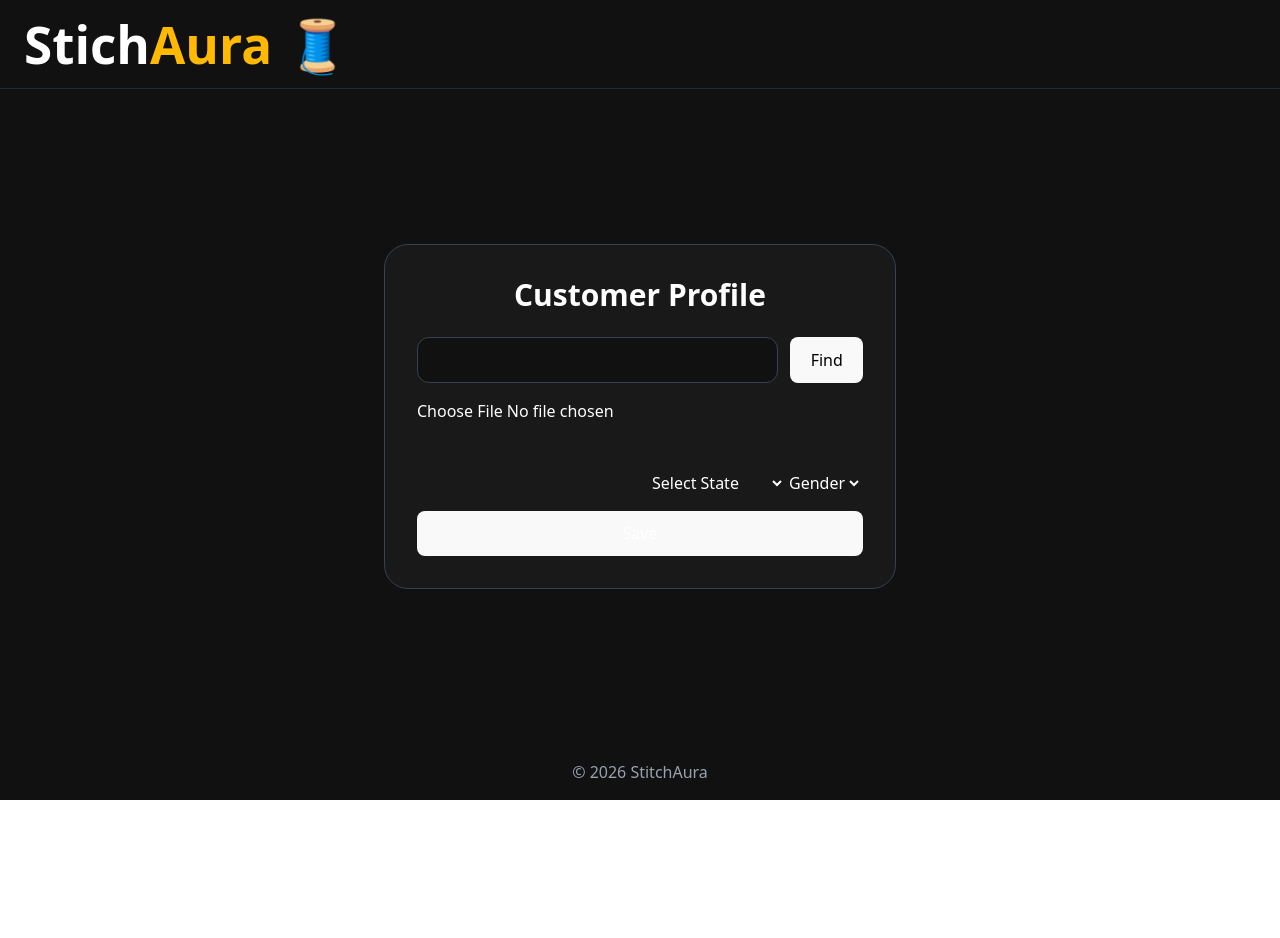
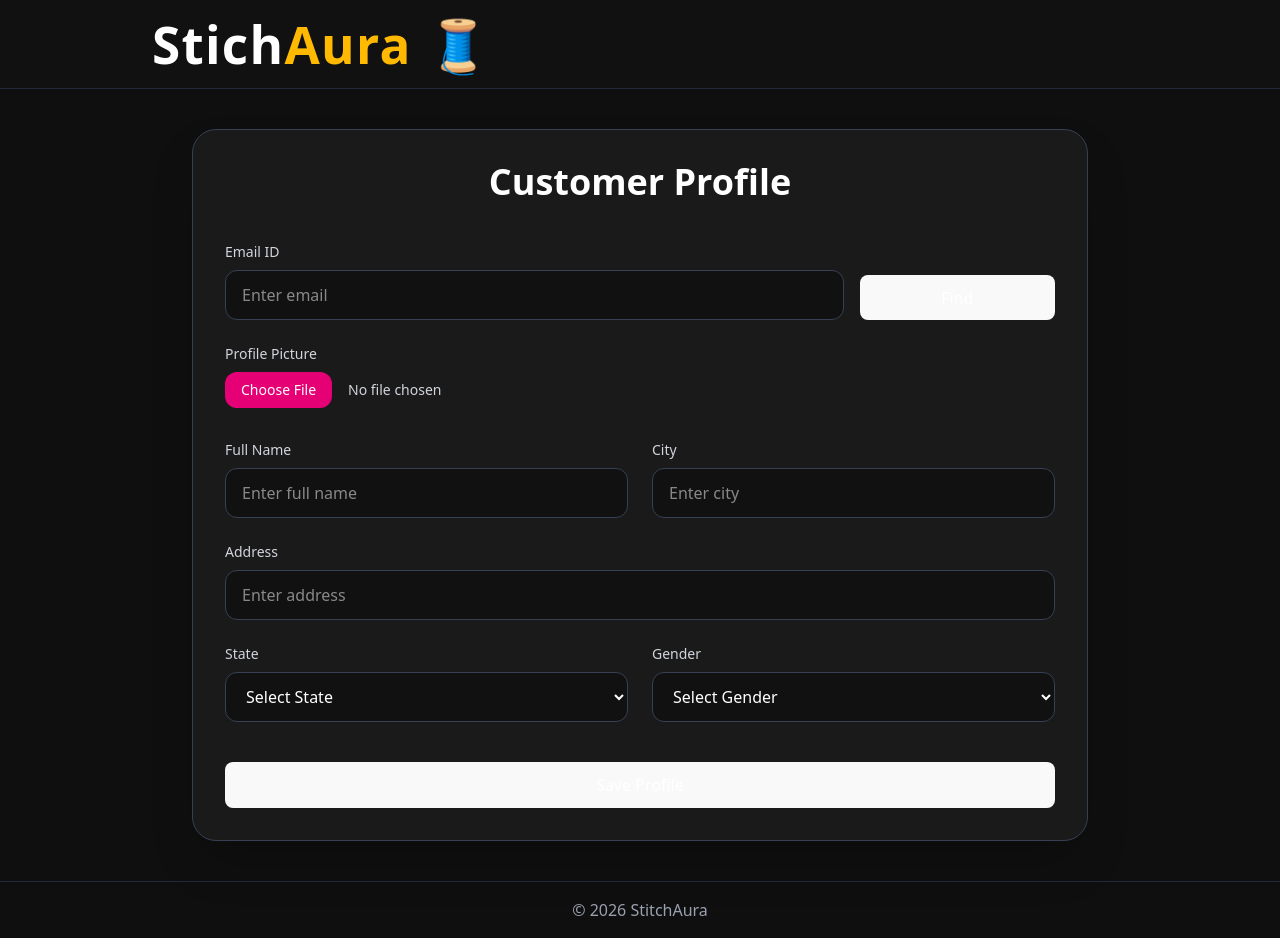
Before and after one commit to Rajnigoyal77/StichAura, a React (Vite) app in the folder sstvitelearn2/: page /app/customerprofile in a window 1280 px wide. Before the commit the page ends 800 px from the top, so only its background shows below. Built offline with nearby package versions, Linux system fonts and the light colour scheme.

Commit message:
fixed customer profile ui

```diff
--- a/sstvitelearn2/src/curdAxios/CustomerProfile.tsx
+++ b/sstvitelearn2/src/curdAxios/CustomerProfile.tsx
@@ -134,96 +134,198 @@ const Signup = () => {
   }
 
  return (
-    <div className="min-h-screen w-screen bg-[#111] text-white flex flex-col overflow-x-hidden">
+  <div className="min-h-screen bg-[#0f0f0f] text-white flex flex-col">
 
-      <header className="w-full flex items-center justify-between px-4 sm:px-6 py-4 border-b border-gray-800">
-        <h1 className="text-xl sm:text-2xl font-bold">
+    {/* HEADER */}
+    <header className="w-full border-b border-gray-800 bg-[#111]">
+      <div className="max-w-5xl mx-auto px-6 py-4 flex items-center justify-between">
+        <h1 className="text-3xl font-bold tracking-wide">
           Stich<span className="text-amber-400">Aura 🧵</span>
         </h1>
+      </div>
     </header>
 
-      <main className="flex-1 w-full flex items-center justify-center relative px-4">
-
-        <form onSubmit={handleSubmit} className="w-full max-w-lg z-10">
-          <div className="bg-[#1a1a1a]/90 border border-gray-700 rounded-3xl p-6 sm:p-8">
-
-            <h2 className="text-3xl font-bold text-center mb-6">
+    {/* MAIN */}
+    <main className="flex-1 flex items-center justify-center px-4 py-10">
+      <form
+        onSubmit={handleSubmit}
+        className="w-full max-w-4xl bg-[#1a1a1a] border border-gray-700 rounded-3xl shadow-2xl p-8"
+      >
+        <h2 className="text-4xl font-bold text-center mb-10">
           Customer Profile
         </h2>
 
         {/* EMAIL + FIND */}
-            <div className="flex gap-3 mb-4">
+        <div className="grid grid-cols-1 md:grid-cols-4 gap-4 mb-6">
+          <div className="md:col-span-3">
+            <label className="block mb-2 text-sm text-gray-300">
+              Email ID
+            </label>
+
             <input
               type="email"
               name="emailid"
               value={formData.emailid}
               onChange={handleChange}
-                className="w-full px-4 py-2 rounded-xl bg-[#111] border border-gray-700"
+              placeholder="Enter email"
+              className="w-full px-4 py-3 rounded-xl bg-[#111] border border-gray-700 focus:outline-none focus:ring-2 focus:ring-pink-500"
             />
+          </div>
 
+          <div className="flex items-end">
             <button
               type="button"
               onClick={doFind}
-                className="px-4 py-2 bg-green-600 rounded-xl text-black"
+              className="w-full bg-green-600 hover:bg-green-700 transition-all py-3 rounded-xl font-semibold"
             >
               Find
             </button>
           </div>
+        </div>
 
-            {/* IMAGE */}
-            <input type="file" onChange={updatePicAndSetPreview} />
+        {/* PROFILE PIC */}
+        <div className="mb-8">
+          <label className="block mb-2 text-sm text-gray-300">
+            Profile Picture
+          </label>
+
+          <input
+            type="file"
+            onChange={updatePicAndSetPreview}
+            className="w-full text-sm text-gray-300 file:mr-4 file:py-2 file:px-4 file:rounded-xl file:border-0 file:bg-pink-600 file:text-white hover:file:bg-pink-700"
+          />
 
           {prev && (
-              <img src={prev} className="w-20 h-20 rounded-full mt-2" />
+            <img
+              src={prev}
+              alt="preview"
+              className="w-28 h-28 object-cover rounded-full mt-5 border-4 border-pink-500"
+            />
           )}
+        </div>
 
-            {/* FIELDS */}
-            <input name="name" value={formData.name} onChange={handleChange} />
-            <input name="address" value={formData.address} onChange={handleChange} />
-            <input name="city" value={formData.city} onChange={handleChange} />
+        {/* FORM FIELDS */}
+        <div className="grid grid-cols-1 md:grid-cols-2 gap-6">
 
-            <select name="state" value={formData.state} onChange={handleChange}>
+          {/* NAME */}
+          <div>
+            <label className="block mb-2 text-sm text-gray-300">
+              Full Name
+            </label>
+
+            <input
+              type="text"
+              name="name"
+              value={formData.name}
+              onChange={handleChange}
+              placeholder="Enter full name"
+              className="w-full px-4 py-3 rounded-xl bg-[#111] border border-gray-700 focus:outline-none focus:ring-2 focus:ring-pink-500"
+            />
+          </div>
+
+          {/* CITY */}
+          <div>
+            <label className="block mb-2 text-sm text-gray-300">
+              City
+            </label>
+
+            <input
+              type="text"
+              name="city"
+              value={formData.city}
+              onChange={handleChange}
+              placeholder="Enter city"
+              className="w-full px-4 py-3 rounded-xl bg-[#111] border border-gray-700 focus:outline-none focus:ring-2 focus:ring-pink-500"
+            />
+          </div>
+
+          {/* ADDRESS */}
+          <div className="md:col-span-2">
+            <label className="block mb-2 text-sm text-gray-300">
+              Address
+            </label>
+
+            <input
+              type="text"
+              name="address"
+              value={formData.address}
+              onChange={handleChange}
+              placeholder="Enter address"
+              className="w-full px-4 py-3 rounded-xl bg-[#111] border border-gray-700 focus:outline-none focus:ring-2 focus:ring-pink-500"
+            />
+          </div>
+
+          {/* STATE */}
+          <div>
+            <label className="block mb-2 text-sm text-gray-300">
+              State
+            </label>
+
+            <select
+              name="state"
+              value={formData.state}
+              onChange={handleChange}
+              className="w-full px-4 py-3 rounded-xl bg-[#111] border border-gray-700 focus:outline-none focus:ring-2 focus:ring-pink-500"
+            >
               <option value="">Select State</option>
+
               {uniqueStates.map((s, i) => (
                 <option key={i} value={s}>
                   {s}
                 </option>
               ))}
             </select>
+          </div>
 
-            <select name="gender" value={formData.gender} onChange={handleChange}>
-              <option value="">Gender</option>
+          {/* GENDER */}
+          <div>
+            <label className="block mb-2 text-sm text-gray-300">
+              Gender
+            </label>
+
+            <select
+              name="gender"
+              value={formData.gender}
+              onChange={handleChange}
+              className="w-full px-4 py-3 rounded-xl bg-[#111] border border-gray-700 focus:outline-none focus:ring-2 focus:ring-pink-500"
+            >
+              <option value="">Select Gender</option>
               <option>Male</option>
               <option>Female</option>
               <option>Other</option>
             </select>
+          </div>
+        </div>
 
-            {/* BUTTONS */}
-            {isEditMode && (
-              <button type="submit" className="bg-pink-600 w-full mt-4">
-                Save
+        {/* BUTTON */}
+        <div className="mt-10">
+          {isEditMode ? (
+            <button
+              type="submit"
+              className="w-full bg-pink-600 hover:bg-pink-700 transition-all py-3 rounded-xl text-lg font-bold"
+            >
+              Save Profile
             </button>
-            )}
-
-            {!isEditMode && (
+          ) : (
             <button
               type="button"
               onClick={handleUpdate}
-                className="bg-green-600 w-full mt-4"
+              className="w-full bg-green-600 hover:bg-green-700 transition-all py-3 rounded-xl text-lg font-bold"
             >
-                Update
+              Update Profile
             </button>
           )}
         </div>
       </form>
-
     </main>
 
-      <footer className="text-center text-gray-400 py-4">
+    {/* FOOTER */}
+    <footer className="border-t border-gray-800 py-4 text-center text-gray-400">
       © 2026 StitchAura
     </footer>
   </div>
-  );
-};
+)
+}
+
 
 export default Signup;
```
Also changed, not shown: sstvitelearn2/src/curdAxios/FindTailor.tsx (+5 -2 lines). Lines whose indentation alone changed are shown as unchanged.
